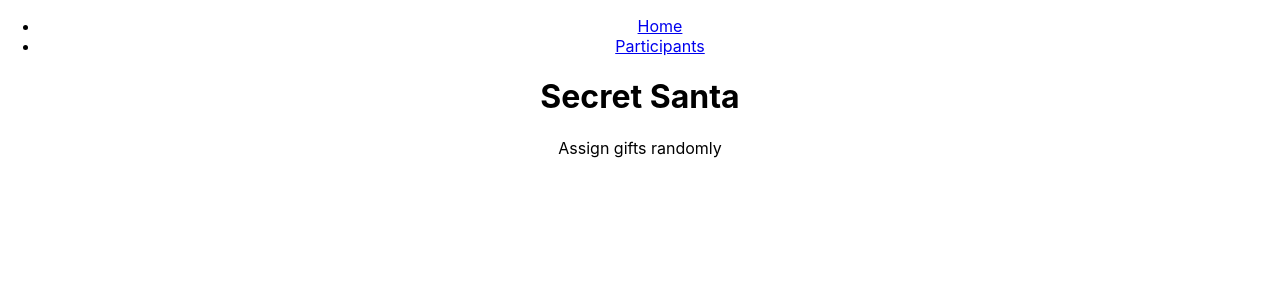
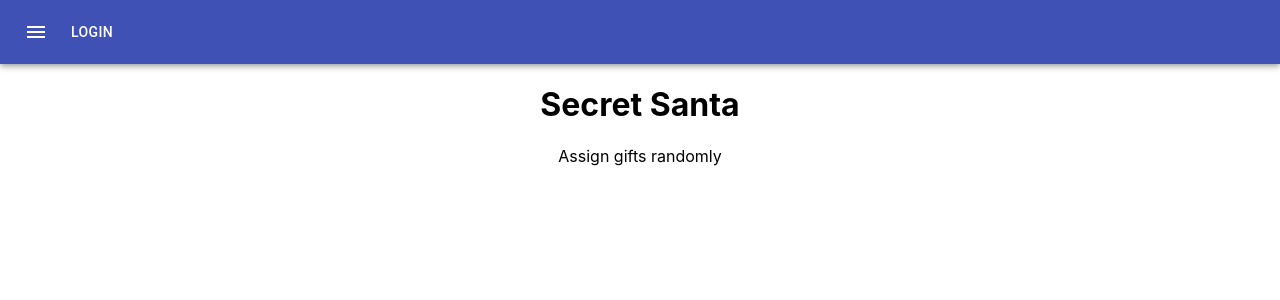
Before and after one commit to antkudruk/test-for-carbonclick-front, a React (Create React App) app: page / in a window 1280 px wide. Shown: the top 300 px of the page. Built offline with nearby package versions, Linux system fonts and the light colour scheme.

Commit message:
Implemented main menu

```diff
--- a/package.json
+++ b/package.json
@@ -15,7 +15,9 @@
     "react-scripts": "3.4.3",
     "typescript": "^3.7.5",
     "react-router-dom": "^5.2.0",
-    "@types/react-router-dom": "^5.1.5"
+    "@types/react-router-dom": "^5.1.5",
+    "@material-ui/core": "^4.11.0",
+    "@material-ui/icons": "^4.9.1"
   },
   "scripts": {
     "start": "react-scripts start",
--- a/src/App.tsx
+++ b/src/App.tsx
@@ -3,11 +3,11 @@ import './App.css';
 import {
   BrowserRouter as Router,
   Switch,
-  Route,
-  Link
+  Route
 } from "react-router-dom";
 import Home from "./pages/Home";
 import Participants from "./pages/Participants";
+import Menu from './menu/Menu';
 
 function App() {
   return (
@@ -15,18 +15,11 @@ function App() {
       <Router>
         <div>
           <nav>
-            <ul>
-              <li>
-                <Link to="/">Home</Link>
-              </li>
-              <li>
-                <Link to="/participants">Participants</Link>
-              </li>
-            </ul>
+            <Menu items={[
+                  {id: 1, title: 'Assignment', link: '/'},
+                  {id: 1, title: 'Participants', link: '/participants'},
+            ]}/>
           </nav>
-
-          {/* A <Switch> looks through its children <Route>s and
-              renders the first one that matches the current URL. */}
           <Switch>
             <Route path="/participants">
               <Participants />
@@ -37,23 +30,6 @@ function App() {
           </Switch>
         </div>
       </Router>
-
-      {/*
-      <header className="App-header">
-        <img src={logo} className="App-logo" alt="logo" />
-        <p>
-          Edit <code>src/App.tsx</code> and save to reload.
-        </p>
-        <a
-          className="App-link"
-          href="https://reactjs.org"
-          target="_blank"
-          rel="noopener noreferrer"
-        >
-          Learn React
-        </a>
-      </header>
-      */}
     </div>
   );
 }
--- /dev/null
+++ b/src/menu/Menu.tsx
@@ -0,0 +1,33 @@
+import React, { useState } from 'react';
+
+import { Button } from '@material-ui/core';
+import AppBar from '@material-ui/core/AppBar';
+import Toolbar from '@material-ui/core/Toolbar';
+import Drawer from '@material-ui/core/Drawer';
+import IconButton from '@material-ui/core/IconButton';
+import MenuIcon from '@material-ui/icons/Menu';
+import { MenuProps } from './MenuProps';
+import { Link } from 'react-router-dom';
+
+const Menu = (props: MenuProps) => {
+
+    const {items} = props;
+
+    const [visible, setVisible] = useState(false);
+
+    return <>
+            <AppBar position="static">
+                <Toolbar>
+                <IconButton edge="start"color="inherit" aria-label="menu">
+                    <MenuIcon onClick={() => setVisible(true)}/>
+                </IconButton>
+                <Button color="inherit">Login</Button>
+                </Toolbar>
+            </AppBar>
+            {visible && <Drawer anchor='left' open={visible} onClose={() => setVisible(false)}>
+                {items?.map(e => <Link key={e.id} to={e.link}><Button>{e.title}</Button></Link>)}
+            </Drawer>}
+        </>;
+};
+
+export default Menu;
--- /dev/null
+++ b/src/menu/MenuItemInterface.ts
@@ -0,0 +1,5 @@
+export interface MenuItemInterface {
+    id: number;
+    title: string;
+    link: string;
+}
--- /dev/null
+++ b/src/menu/MenuProps.ts
@@ -0,0 +1,5 @@
+import { MenuItemInterface } from "./MenuItemInterface";
+
+export interface MenuProps {
+    items: MenuItemInterface[];
+}
```
Also changed, not shown: 1 other file (tests, documents, lock files or other folders).
